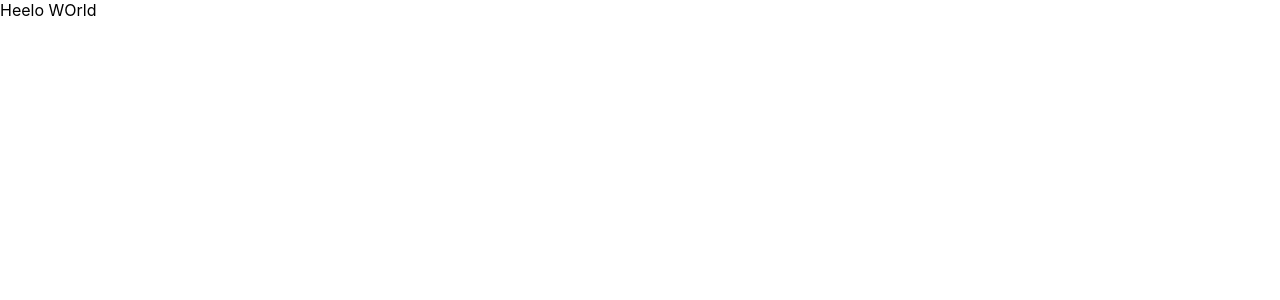
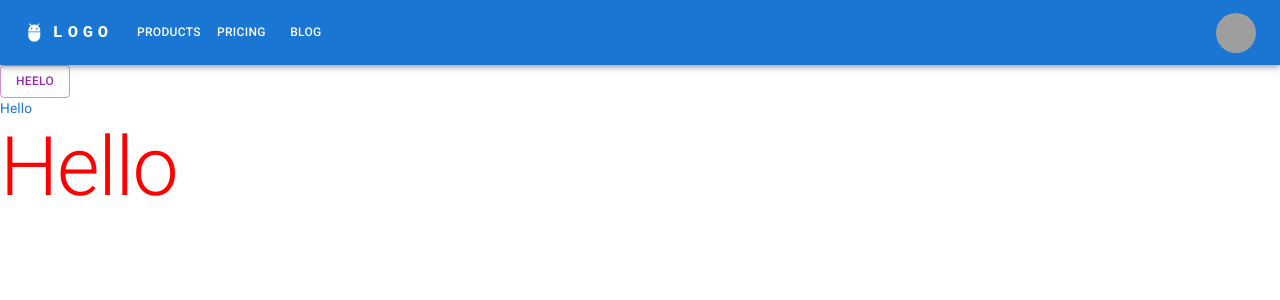
Before and after one commit to diyoooor/react-template, a React (Create React App) app: page / in a window 1280 px wide. Shown: the top 300 px of the page. Built offline with nearby package versions, Linux system fonts and the light colour scheme; grey boxes are pictures that could not be loaded.

Commit message:
build: install mui

```diff
--- a/package.json
+++ b/package.json
@@ -3,6 +3,11 @@
   "version": "0.1.0",
   "private": true,
   "dependencies": {
+    "@emotion/react": "^11.9.3",
+    "@emotion/styled": "^11.9.3",
+    "@mui/icons-material": "^5.8.4",
+    "@mui/material": "^5.9.0",
+    "@mui/styled-engine-sc": "^5.8.0",
     "@testing-library/jest-dom": "^5.14.1",
     "@testing-library/react": "^13.0.0",
     "@testing-library/user-event": "^13.2.1",
@@ -14,6 +19,7 @@
     "react": "^18.2.0",
     "react-dom": "^18.2.0",
     "react-scripts": "5.0.1",
+    "styled-components": "^5.3.5",
     "typescript": "^4.4.2",
     "web-vitals": "^2.1.0"
   },
--- a/public/index.html
+++ b/public/index.html
@@ -24,6 +24,16 @@
       work correctly both with client-side routing and a non-root public URL.
       Learn how to configure a non-root public URL by running `npm run build`.
     -->
+    <link
+      rel="stylesheet"
+      href="https://fonts.googleapis.com/css?family=Roboto:300,400,500,700&display=swap"
+    />
+
+    <link
+      rel="stylesheet"
+      href="https://fonts.googleapis.com/icon?family=Material+Icons"
+    />
+
     <title>React App</title>
   </head>
   <body>
--- a/src/App.tsx
+++ b/src/App.tsx
@@ -1,5 +1,21 @@
+import { Typography } from "@mui/material";
+import Button from "@mui/material/Button";
+import { ThemeProvider } from "@mui/system";
+import { AppBar } from "./components/AppBar";
+import theme from "./theme";
 function App() {
-  return <div className="App">Heelo WOrld</div>;
+  return (
+    <ThemeProvider theme={theme}>
+      <AppBar />
+      <div className="App">
+        <Button variant="outlined" color="secondary">
+          Heelo
+        </Button>
+        <Typography color="primary">Hello</Typography>
+        <Typography variant="h1">Hello</Typography>
+      </div>
+    </ThemeProvider>
+  );
 }
 
 export default App;
--- /dev/null
+++ b/src/components/AppBar/AppBar.tsx
@@ -0,0 +1,166 @@
+import AdbIcon from "@mui/icons-material/Adb";
+import MenuIcon from "@mui/icons-material/Menu";
+import AppBar from "@mui/material/AppBar";
+import Avatar from "@mui/material/Avatar";
+import Box from "@mui/material/Box";
+import Button from "@mui/material/Button";
+import Container from "@mui/material/Container";
+import IconButton from "@mui/material/IconButton";
+import Menu from "@mui/material/Menu";
+import MenuItem from "@mui/material/MenuItem";
+import Toolbar from "@mui/material/Toolbar";
+import Tooltip from "@mui/material/Tooltip";
+import Typography from "@mui/material/Typography";
+import * as React from "react";
+
+const pages = ["Products", "Pricing", "Blog"];
+const settings = ["Profile", "Account", "Dashboard", "Logout"];
+
+const ResponsiveAppBar = () => {
+  const [anchorElNav, setAnchorElNav] = React.useState<null | HTMLElement>(
+    null
+  );
+  const [anchorElUser, setAnchorElUser] = React.useState<null | HTMLElement>(
+    null
+  );
+
+  const handleOpenNavMenu = (event: React.MouseEvent<HTMLElement>) => {
+    setAnchorElNav(event.currentTarget);
+  };
+  const handleOpenUserMenu = (event: React.MouseEvent<HTMLElement>) => {
+    setAnchorElUser(event.currentTarget);
+  };
+
+  const handleCloseNavMenu = () => {
+    setAnchorElNav(null);
+  };
+
+  const handleCloseUserMenu = () => {
+    setAnchorElUser(null);
+  };
+
+  return (
+    <AppBar position="static">
+      <Container maxWidth="xl">
+        <Toolbar disableGutters>
+          <AdbIcon sx={{ display: { xs: "none", md: "flex" }, mr: 1 }} />
+          <Typography
+            variant="h6"
+            noWrap
+            component="a"
+            href="/"
+            sx={{
+              mr: 2,
+              display: { xs: "none", md: "flex" },
+              fontFamily: "monospace",
+              fontWeight: 700,
+              letterSpacing: ".3rem",
+              color: "inherit",
+              textDecoration: "none",
+            }}
+          >
+            LOGO
+          </Typography>
+
+          <Box sx={{ flexGrow: 1, display: { xs: "flex", md: "none" } }}>
+            <IconButton
+              size="large"
+              aria-label="account of current user"
+              aria-controls="menu-appbar"
+              aria-haspopup="true"
+              onClick={handleOpenNavMenu}
+              color="inherit"
+            >
+              <MenuIcon />
+            </IconButton>
+            <Menu
+              id="menu-appbar"
+              anchorEl={anchorElNav}
+              anchorOrigin={{
+                vertical: "bottom",
+                horizontal: "left",
+              }}
+              keepMounted
+              transformOrigin={{
+                vertical: "top",
+                horizontal: "left",
+              }}
+              open={Boolean(anchorElNav)}
+              onClose={handleCloseNavMenu}
+              sx={{
+                display: { xs: "block", md: "none" },
+              }}
+            >
+              {pages.map((page) => (
+                <MenuItem key={page} onClick={handleCloseNavMenu}>
+                  <Typography textAlign="center">{page}</Typography>
+                </MenuItem>
+              ))}
+            </Menu>
+          </Box>
+          <AdbIcon sx={{ display: { xs: "flex", md: "none" }, mr: 1 }} />
+          <Typography
+            variant="h5"
+            noWrap
+            component="a"
+            href=""
+            sx={{
+              mr: 2,
+              display: { xs: "flex", md: "none" },
+              flexGrow: 1,
+              fontFamily: "monospace",
+              fontWeight: 700,
+              letterSpacing: ".3rem",
+              color: "inherit",
+              textDecoration: "none",
+            }}
+          >
+            LOGO
+          </Typography>
+          <Box sx={{ flexGrow: 1, display: { xs: "none", md: "flex" } }}>
+            {pages.map((page) => (
+              <Button
+                key={page}
+                onClick={handleCloseNavMenu}
+                sx={{ my: 2, color: "white", display: "block" }}
+              >
+                {page}
+              </Button>
+            ))}
+          </Box>
+
+          <Box sx={{ flexGrow: 0 }}>
+            <Tooltip title="Open settings">
+              <IconButton onClick={handleOpenUserMenu} sx={{ p: 0 }}>
+                <Avatar alt="Remy Sharp" src="/static/images/avatar/2.jpg" />
+              </IconButton>
+            </Tooltip>
+            <Menu
+              sx={{ mt: "45px" }}
+              id="menu-appbar"
+              anchorEl={anchorElUser}
+              anchorOrigin={{
+                vertical: "top",
+                horizontal: "right",
+              }}
+              keepMounted
+              transformOrigin={{
+                vertical: "top",
+                horizontal: "right",
+              }}
+              open={Boolean(anchorElUser)}
+              onClose={handleCloseUserMenu}
+            >
+              {settings.map((setting) => (
+                <MenuItem key={setting} onClick={handleCloseUserMenu}>
+                  <Typography textAlign="center">{setting}</Typography>
+                </MenuItem>
+              ))}
+            </Menu>
+          </Box>
+        </Toolbar>
+      </Container>
+    </AppBar>
+  );
+};
+export default ResponsiveAppBar;
--- /dev/null
+++ b/src/components/AppBar/index.ts
@@ -0,0 +1 @@
+export { default as AppBar } from "./AppBar";
--- /dev/null
+++ b/src/components/index.ts
@@ -0,0 +1 @@
+export * from "./AppBar";
--- /dev/null
+++ b/src/theme/index.js
@@ -0,0 +1,12 @@
+import { createTheme } from "@mui/material";
+
+const theme = createTheme({
+  typography: {
+    fontSize: 12,
+    h1: {
+      color: "red",
+    },
+  },
+});
+
+export default theme;
```
Also changed, not shown: 2 other files (tests, documents, lock files or other folders).
